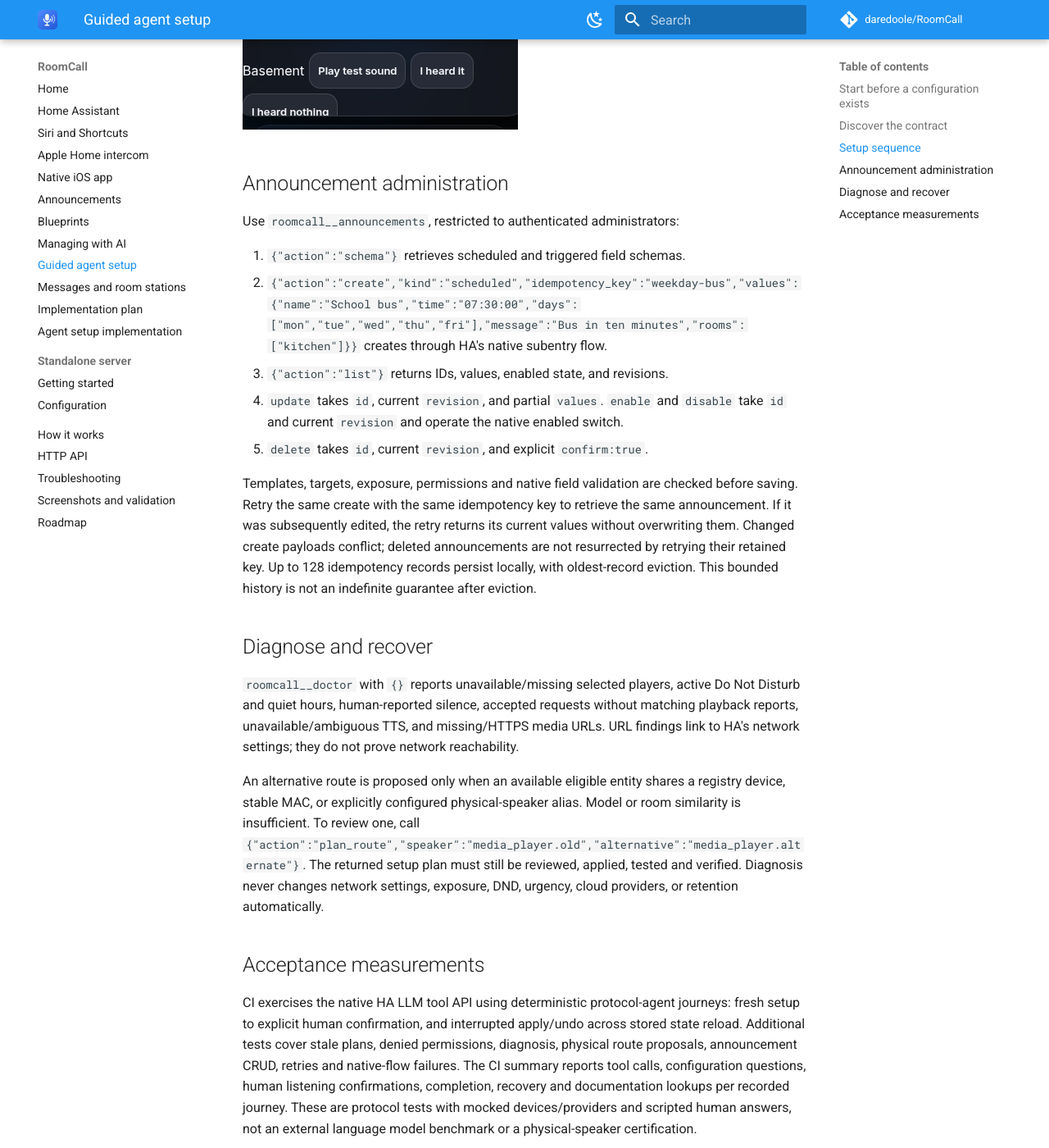
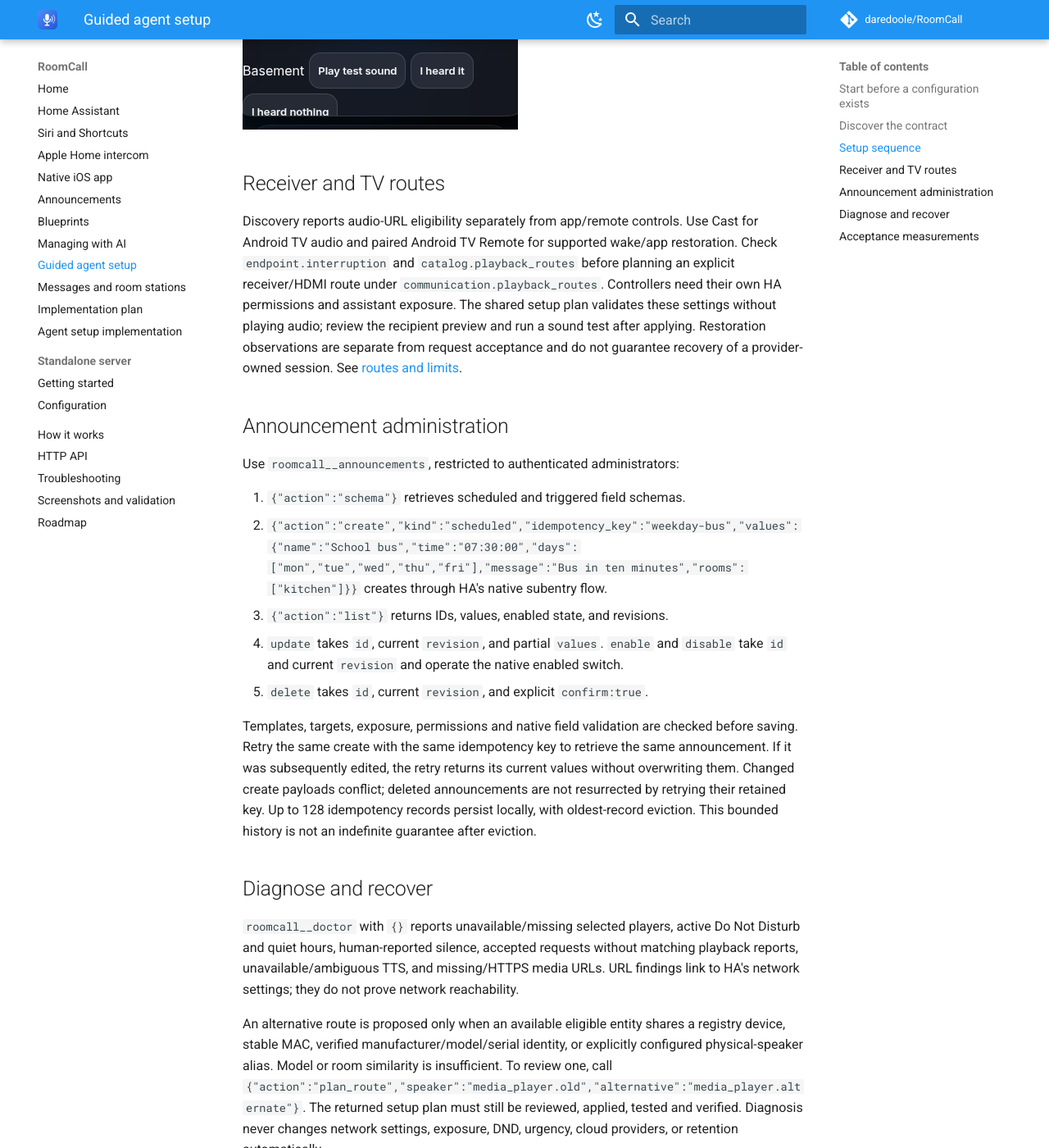
Before and after one commit to daredoole/RoomCall, an MkDocs documentation site: the page built from docs/agent-setup.md, in a window 1280 px wide and 1400 px high, scrolled down 2968 px. Shown: the whole window at 82% size. Built offline with MkDocs 1.6.1 and Material for MkDocs 9.7.7, drawn with Linux system fonts in a browser that asks for light colours; comment, search, counter and statistics services are not loaded; some of the changed text lies outside the part shown.

```diff
--- a/docs/agent-setup.md
+++ b/docs/agent-setup.md
@@ -76,6 +76,18 @@ and explicitly confirmed undo. It uses native controls and HA theme colors.
 
 ![Guided setup on a phone](assets/ha-guided-setup.png)
 
+## Receiver and TV routes
+
+Discovery reports audio-URL eligibility separately from app/remote controls. Use
+Cast for Android TV audio and paired Android TV Remote for supported wake/app
+restoration. Check `endpoint.interruption` and `catalog.playback_routes` before
+planning an explicit receiver/HDMI route under `communication.playback_routes`.
+Controllers need their own HA permissions and assistant exposure. The shared setup
+plan validates these settings without playing audio; review the recipient preview
+and run a sound test after applying. Restoration observations are separate from
+request acceptance and do not guarantee recovery of a provider-owned session.
+See [routes and limits](communication.md#playback-device-routes).
+
 ## Announcement administration
 
 Use `roomcall__announcements`, restricted to authenticated administrators:
@@ -103,7 +115,8 @@ matching playback reports, unavailable/ambiguous TTS, and missing/HTTPS media UR
 URL findings link to HA's network settings; they do not prove network reachability.
 
 An alternative route is proposed only when an available eligible entity shares a
-registry device, stable MAC, or explicitly configured physical-speaker alias. Model
+registry device, stable MAC, verified manufacturer/model/serial identity, or explicitly
+configured physical-speaker alias. Model
 or room similarity is insufficient. To review one, call
 `{"action":"plan_route","speaker":"media_player.old","alternative":"media_player.alternate"}`.
 The returned setup plan must still be reviewed, applied, tested and verified.
--- a/pyproject.toml
+++ b/pyproject.toml
@@ -4,7 +4,7 @@ build-backend = "hatchling.build"
 
 [project]
 name = "roomcall"
-version = "0.20.0"
+version = "0.21.0"
 description = "Push-to-talk home intercom for the speakers you already own: Sonos, AirPlay and Chromecast."
 readme = "README.md"
 license = "MIT"
--- a/src/roomcall/__init__.py
+++ b/src/roomcall/__init__.py
@@ -1,3 +1,3 @@
 """RoomCall: push-to-talk home intercom for Sonos, AirPlay and Chromecast speakers."""
 
-__version__ = "0.20.0"
+__version__ = "0.21.0"
```
Also changed, not shown: other parts of docs/agent-setup.md (+1 -1 lines), README.md (+1 -1 lines), docs/assets/screenshots.json (+11 -9 lines), docs/getting-started.md (+4 -4 lines), docs/home-assistant.md (+5 -2 lines), docs/index.md (+1 -1 lines), docs/screenshots.md (+3 -3 lines), docs/assets/ha-card-talking.png, docs/assets/ha-guided-setup.png, 4 other files.
